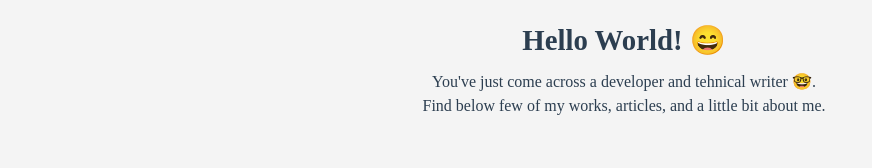
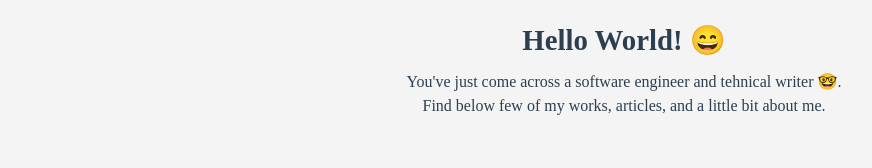
Before and after one commit to god-of-js/my-portfolio, a Vue app: page / in a window 1280 px wide. Shown: the part 493-661 px from the top of the page, without its empty margins (16-888 px from the left). Built offline with nearby package versions, Linux system fonts and the light colour scheme; some icons are missing; a web font is replaced by a local one.

Commit message:
some words change

```diff
--- a/src/views/Home.vue
+++ b/src/views/Home.vue
@@ -37,7 +37,7 @@
       <div class="pt-4">
         <div class="hello-world pb-2 text-center">Hello World! &#x1F604;</div>
         <p class="text text-center">
-          You've just come across a developer and tehnical writer &#x1F913;.
+          You've just come across a software engineer and tehnical writer &#x1F913;.
           <br />
 
           Find below few of my works, articles, and a little bit about me.
```
